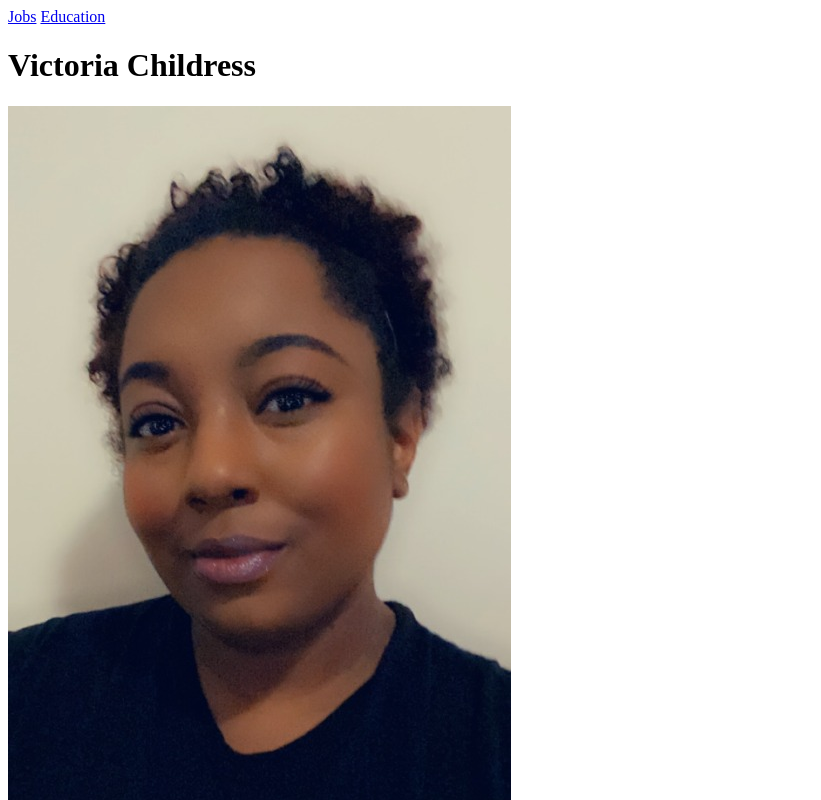
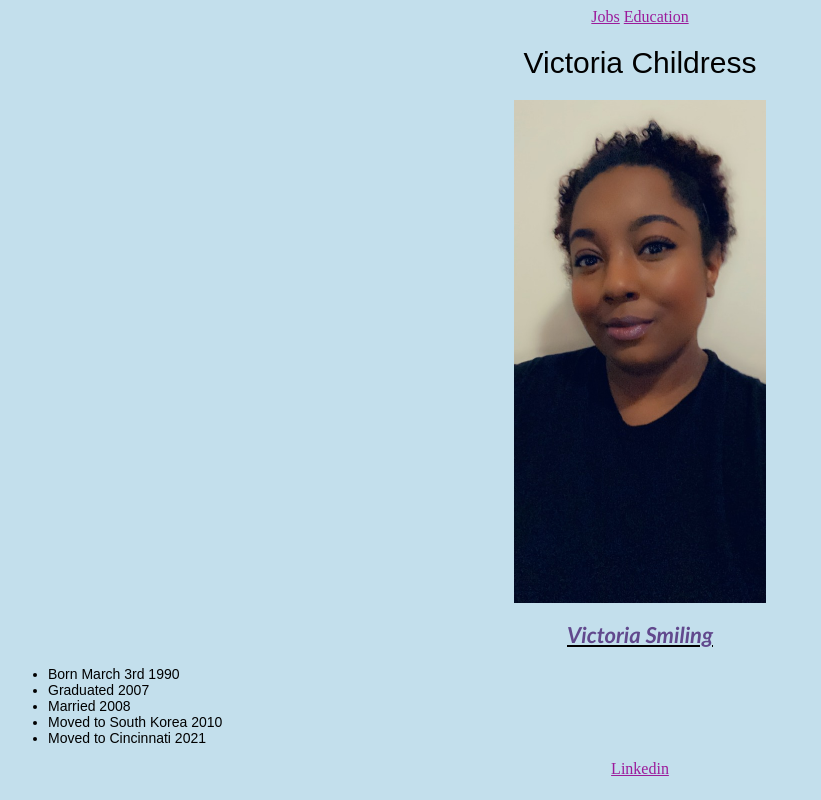
Before and after one commit to vickimarie0390/aboutPage, a plain HTML site: page index.html in a window 1280 px wide. Shown: the top 800 px of the page, without its empty margins (0-821 px from the left). Drawn offline with Linux system fonts and the light colour scheme.

Commit message:
new push

```diff
--- a/index.html
+++ b/index.html
@@ -6,20 +6,22 @@
     <meta name="viewport" content="width=<h1>>, initial-scale=1.0">
     <title>Document</title>
 </head>
-<a href="./jobs.html">Jobs</a>
+<center><a href="./jobs.html">Jobs</a>
 <a href="./education.html">Education</a>
 <body>
     <h1>Victoria Childress</h1>
-    <img src="face.jpg">
-    <h2>Victoria Smiling</h2>
-    <ul>
+    <img src="face.jpg" class="center">
+   <u><i><h2>Victoria Smiling</h2></i></u></center>
+   <ul>
         <li>Born March 3rd 1990</li>
         <li>Graduated 2007</li>
         <li>Married 2008</li>
         <li>Moved to South Korea 2010</li>
         <li>Moved to Cincinnati 2021</li>
 
-    </ul>
+    </ul><center>
     <a href="https://www.linkedin.com/in/victoria-childress-9abaa0225/">Linkedin</a>
+</center>
+    <link rel="stylesheet" href="style.css">
 </body>
 </html>
--- /dev/null
+++ b/style.css
@@ -0,0 +1,42 @@
+h1 {
+    font-size: 30px;
+    font-weight: 500;
+    font-family: fantasy;
+    text-align: center;
+}
+img {
+    width: 150px;
+    height: 150px;
+
+
+}
+ul {
+    font-family: fantasy;
+    font-weight: 200px;
+    font-size: 14px;
+}
+a:link {
+    color: rgb(155, 27, 155);
+}
+a:visited {
+    color: rgb(72, 177, 86);
+}
+a:hover {
+    color: rgb(20, 22, 53);
+}
+
+body {
+    background-color: rgb(195, 223, 236);
+}
+h2 {
+    font-size: 22px;
+    color: rgb(97, 73, 141);
+    font-family: 'Gill Sans', 'Gill Sans MT', Calibri, 'Trebuchet MS', sans-serif;
+}
+.center {
+    display: block;
+    margin-left: auto;
+    margin-right: auto;
+    width: 20%;
+    height: 35%;
+}
```
